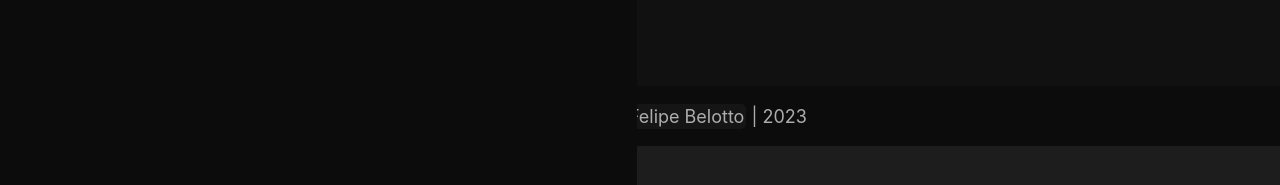
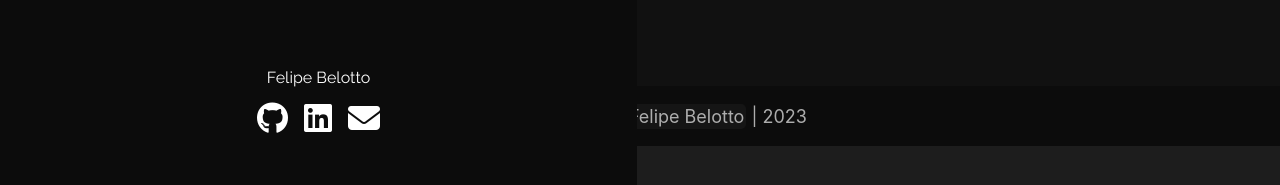
Before and after one commit to Felipe-Belotto/SW-Edits, a React (Vite) app: page / in a window 1280 px wide. Both pictures are taken after a click on the button 46 px from the left and 34 px from the top of the page. Shown: the part 654-839 px from the top of the page. Built offline with nearby package versions, Linux system fonts and the light colour scheme; no server answers.

Commit message:
adicionando contatos embaixo na navbar

```diff
--- a/src/components/MenuLateral/MenuLateral.jsx
+++ b/src/components/MenuLateral/MenuLateral.jsx
@@ -12,6 +12,7 @@ export default function MenuLateral(props) {
       style={{ display: props.display }}
     >
       <nav className={styles.nav}>
+        <div className={styles.div__main}>
           <section className={styles.nav__section}>
             <MenuItem
               label="Inicio"
@@ -45,6 +46,37 @@ export default function MenuLateral(props) {
               img={<i className="fa-solid fa-computer"></i>}
             />
           </section>
+        </div>
+
+        <div className={styles.div__footer}>
+          <h1>Felipe Belotto</h1>
+          <div className={styles.div__contatos}>
+            <a
+              href="https://github.com/Felipe-Belotto"
+              className={styles.contato__icone}
+              target="_blank
+            "
+            >
+              <i class="fa-brands fa-github"></i>
+            </a>
+            <a
+              href="https://www.linkedin.com/in/felipe-belotto-a34738185/"
+              className={styles.contato__icone}
+              target="_blank
+            "
+            >
+              <i class="fa-brands fa-linkedin"></i>
+            </a>
+            <a
+              href="https://github.com/Felipe-Belotto"
+              className={styles.contato__icone}
+              target="_blank
+            "
+            >
+              <i class="fa-solid fa-envelope"></i>
+            </a>
+          </div>
+        </div>
       </nav>
       <button
         onClick={() => {
--- a/src/components/MenuLateral/MenuLateral.module.css
+++ b/src/components/MenuLateral/MenuLateral.module.css
@@ -11,6 +11,7 @@
   display: flex;
   flex-direction: column;
   align-items: center;
+  justify-content: start;
   padding: 30px 0;
   gap: 32px;
   background-color: rgb(12, 12, 12);
@@ -29,6 +30,37 @@
   border: none;
 }
 
+.div__main{
+  width: 100%;
+  height: 80%;
+  display: flex;
+  flex-direction: column;
+  gap: 32px;
+}
+
+.div__footer{
+  width: 100%;
+  display: flex;
+  flex-direction: column;
+  justify-content: center;
+  align-items: center;
+  gap: 16px;
+}
+
+.div__contatos{
+  width: 100%;
+  display: flex;
+  flex-direction: row;
+  justify-content: center;
+  gap: 16px;
+}
+
+.contato__icone{
+  font-size: 32px;
+}
+
+
+
 @media screen and (max-width: 1444px) {
   .nav{
     width: 100%;
```
Lines whose indentation alone changed are shown as unchanged.
